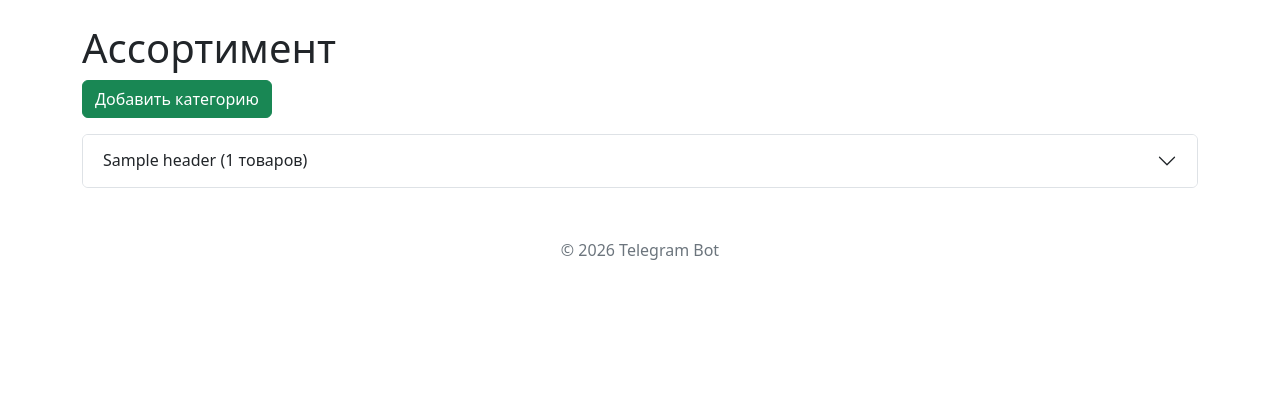
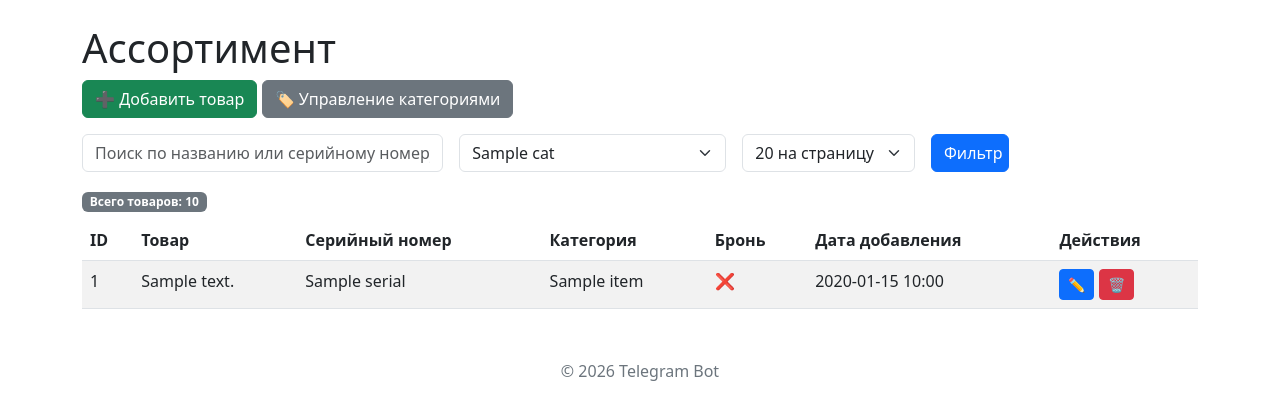
Before and after one commit to NextApple-Bot/telegram-bot, a Python web app: template web_admin/templates/assortment.html in a window 1280 px wide. Shown: the part 56-476 px from the top of the page. Run offline with Jinja, Linux system fonts and the light colour scheme; the template is opened without the code that fills it: most values are stand-ins (such as "Sample title", 1, 10 or a date in 2020).

Commit message:
Update assortment.html

```diff
--- a/web_admin/templates/assortment.html
+++ b/web_admin/templates/assortment.html
@@ -3,62 +3,93 @@
 {% block title %}Ассортимент{% endblock %}
 {% block content %}
 <h1>Ассортимент</h1>
-<div class="mb-3">
-    <button class="btn btn-success" data-bs-toggle="modal" data-bs-target="#addCategoryModal">Добавить категорию</button>
-</div>
-<div class="accordion" id="categoriesAccordion">
-    {% for cat in categories %}
-    <div class="accordion-item">
-        <h2 class="accordion-header" id="heading{{ loop.index }}">
-            <button class="accordion-button collapsed" type="button" data-bs-toggle="collapse" data-bs-target="#collapse{{ loop.index }}">
-                {{ cat.header }} ({{ cat.items|length if cat.items is not none else 0 }} товаров)
-            </button>
-        </h2>
-        <div id="collapse{{ loop.index }}" class="accordion-collapse collapse" data-bs-parent="#categoriesAccordion">
-            <div class="accordion-body">
-                <ul class="list-group">
-                    {% for item in cat.items_with_ids %}
-                    <li class="list-group-item d-flex justify-content-between align-items-center">
-                        {{ item.text }}
-                        <form action="/admin/assortment/delete_item/{{ item.id }}" method="post" style="display:inline;" onsubmit="return confirm('Удалить товар? Он будет сохранён в архиве удалённых.');">
-                            <button type="submit" class="btn btn-sm btn-danger">🗑️</button>
-                        </form>
-                    </li>
-                    {% endfor %}
-                </ul>
-                <div class="mt-2">
-                    <a href="/admin/assortment/edit/{{ cat.id }}" class="btn btn-sm btn-primary">Редактировать категорию</a>
-                    <form action="/admin/assortment/delete_category/{{ cat.id }}" method="post" style="display:inline;" onsubmit="return confirm('Удалить категорию? Все товары внутри будут удалены вместе с категорией.');">
-                        <button type="submit" class="btn btn-sm btn-danger">Удалить категорию</button>
-                    </form>
-                </div>
-            </div>
-        </div>
+
+<div class="row mb-3">
+    <div class="col">
+        <a href="/admin/assortment/add" class="btn btn-success">➕ Добавить товар</a>
+        <a href="/admin/assortment/categories" class="btn btn-secondary">🏷️ Управление категориями</a>
     </div>
-    {% endfor %}
 </div>
 
-<!-- Модальное окно добавления категории -->
-<div class="modal fade" id="addCategoryModal" tabindex="-1">
-    <div class="modal-dialog">
-        <div class="modal-content">
-            <form action="/admin/assortment/add_category" method="post">
-                <div class="modal-header">
-                    <h5 class="modal-title">Добавить категорию</h5>
-                    <button type="button" class="btn-close" data-bs-dismiss="modal"></button>
-                </div>
-                <div class="modal-body">
-                    <div class="mb-3">
-                        <label for="categoryName" class="form-label">Название категории</label>
-                        <input type="text" class="form-control" id="categoryName" name="name" required>
-                    </div>
-                </div>
-                <div class="modal-footer">
-                    <button type="button" class="btn btn-secondary" data-bs-dismiss="modal">Отмена</button>
-                    <button type="submit" class="btn btn-primary">Добавить</button>
-                </div>
-            </form>
-        </div>
+<!-- Форма поиска и фильтрации -->
+<form method="get" class="row g-3 mb-3">
+    <div class="col-md-4">
+        <input type="text" class="form-control" name="search" placeholder="Поиск по названию или серийному номеру" value="{{ search or '' }}">
+    </div>
+    <div class="col-md-3">
+        <select name="category_id" class="form-select">
+            <option value="">Все категории</option>
+            {% for cat in categories %}
+            <option value="{{ cat.id }}" {% if category_id == cat.id %}selected{% endif %}>{{ cat.name }}</option>
+            {% endfor %}
+        </select>
+    </div>
+    <div class="col-md-2">
+        <select name="per_page" class="form-select">
+            <option value="20" {% if per_page == 20 %}selected{% endif %}>20 на страницу</option>
+            <option value="50" {% if per_page == 50 %}selected{% endif %}>50 на страницу</option>
+            <option value="100" {% if per_page == 100 %}selected{% endif %}>100 на страницу</option>
+        </select>
+    </div>
+    <div class="col-md-1">
+        <button type="submit" class="btn btn-primary w-100">Фильтр</button>
+    </div>
+</form>
+
+<div class="row mb-2">
+    <div class="col">
+        <span class="badge bg-secondary">Всего товаров: {{ total }}</span>
     </div>
 </div>
+
+<table class="table table-striped table-hover">
+    <thead>
+        <tr>
+            <th>ID</th>
+            <th>Товар</th>
+            <th>Серийный номер</th>
+            <th>Категория</th>
+            <th>Бронь</th>
+            <th>Дата добавления</th>
+            <th>Действия</th>
+        </tr>
+    </thead>
+    <tbody>
+        {% for item in items %}
+        <tr>
+            <td>{{ item.id }}</td>
+            <td>{{ item.text[:100] }}{% if item.text|length > 100 %}...{% endif %}</td>
+            <td>{{ item.serial or '—' }}</td>
+            <td>{{ item.category_name }}</td>
+            <td>{% if item.is_booked %}✅{% else %}❌{% endif %}</td>
+            <td>{{ item.created_at.strftime('%Y-%m-%d %H:%M') if item.created_at else '—' }}</td>
+            <td>
+                <a href="/admin/assortment/edit/{{ item.id }}" class="btn btn-sm btn-primary">✏️</a>
+                <form action="/admin/assortment/delete/{{ item.id }}" method="post" style="display:inline;" onsubmit="return confirm('Удалить товар? Он будет сохранён в архиве удалённых.');">
+                    <button type="submit" class="btn btn-sm btn-danger">🗑️</button>
+                </form>
+            </td>
+        </tr>
+        {% else %}
+        <tr><td colspan="7" class="text-center">Нет товаров</td></tr>
+        {% endfor %}
+    </tbody>
+</table>
+
+<!-- Пагинация -->
+{% if total_pages > 1 %}
+<nav>
+    <ul class="pagination">
+        {% if page > 1 %}
+        <li class="page-item"><a class="page-link" href="?page=1&per_page={{ per_page }}{% if search %}&search={{ search }}{% endif %}{% if category_id %}&category_id={{ category_id }}{% endif %}">Первая</a></li>
+        <li class="page-item"><a class="page-link" href="?page={{ page-1 }}&per_page={{ per_page }}{% if search %}&search={{ search }}{% endif %}{% if category_id %}&category_id={{ category_id }}{% endif %}">Предыдущая</a></li>
+        {% endif %}
+        <li class="page-item active"><span class="page-link">Страница {{ page }} из {{ total_pages }}</span></li>
+        {% if page < total_pages %}
+        <li class="page-item"><a class="page-link" href="?page={{ page+1 }}&per_page={{ per_page }}{% if search %}&search={{ search }}{% endif %}{% if category_id %}&category_id={{ category_id }}{% endif %}">Следующая</a></li>
+        <li class="page-item"><a class="page-link" href="?page={{ total_pages }}&per_page={{ per_page }}{% if search %}&search={{ search }}{% endif %}{% if category_id %}&category_id={{ category_id }}{% endif %}">Последняя</a></li>
+        {% endif %}
+    </ul>
+</nav>
+{% endif %}
 {% endblock %}
```
